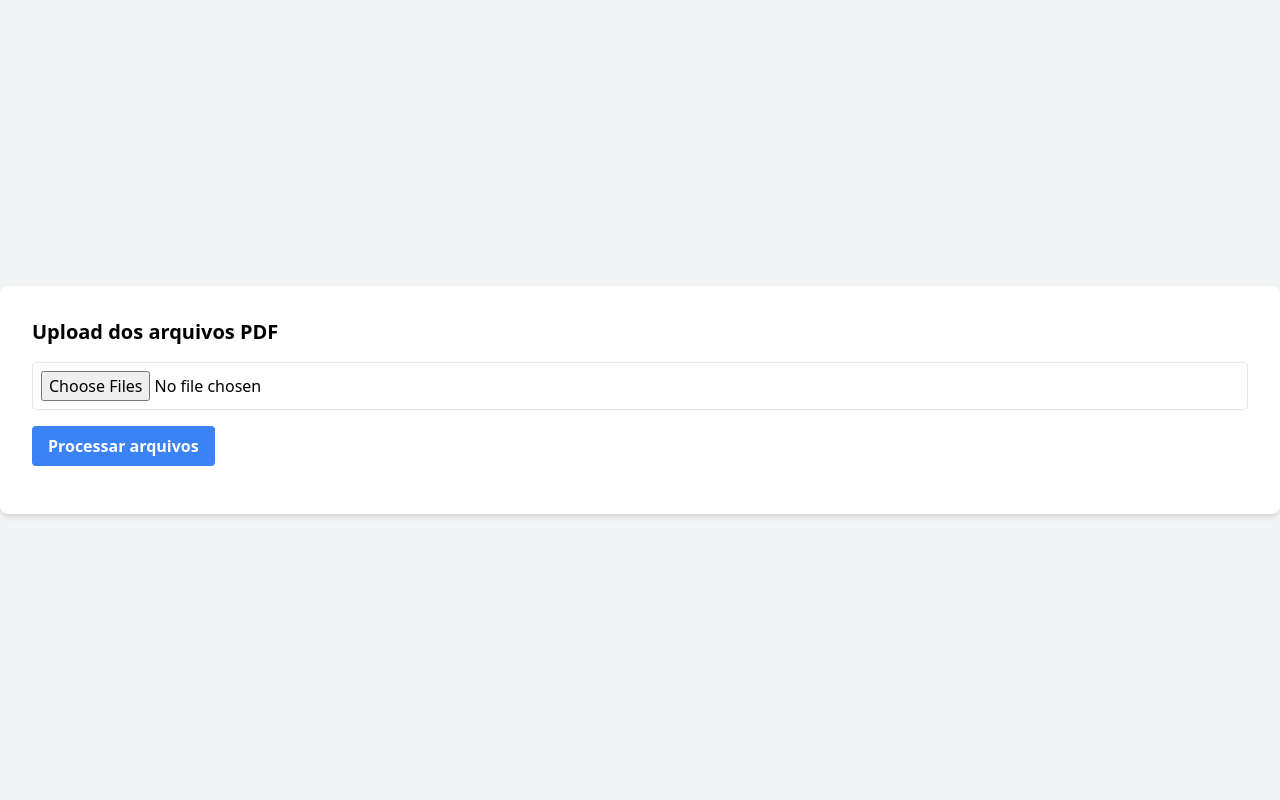
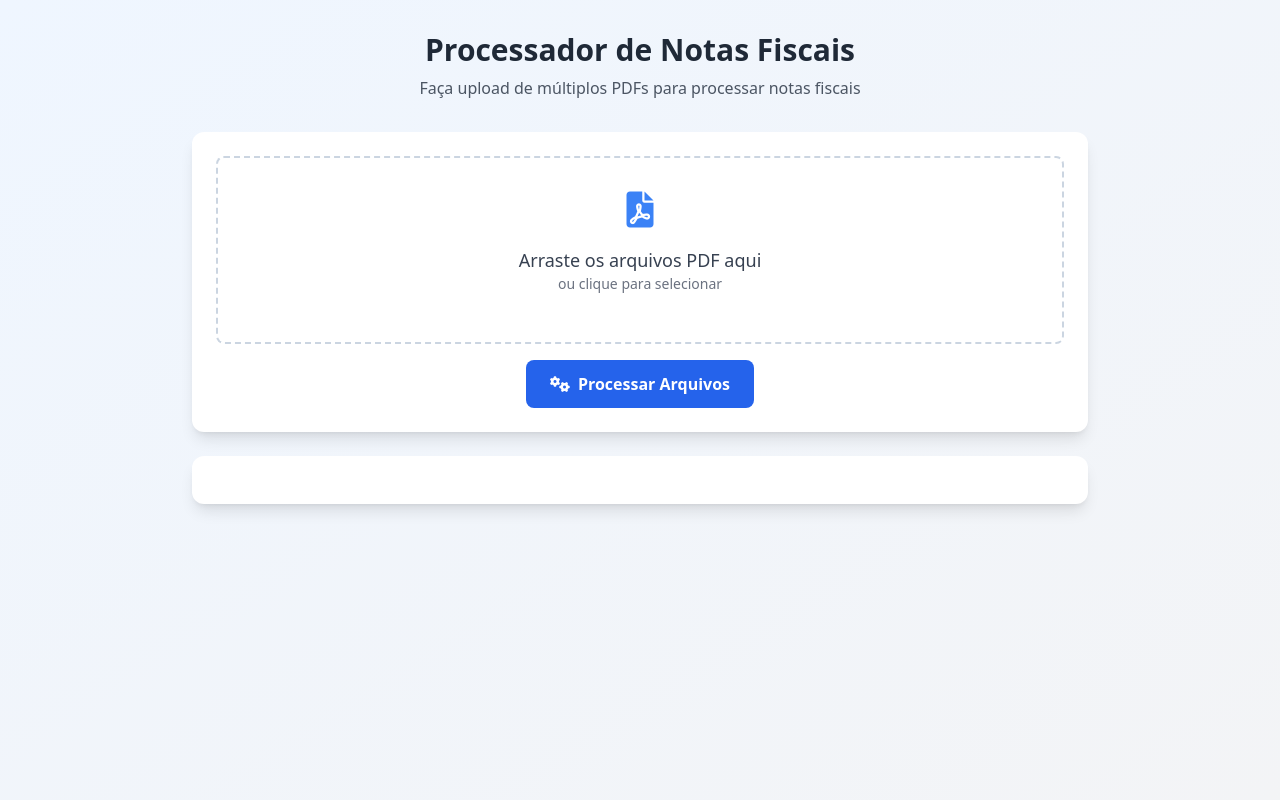
Before and after one commit to arthurbm/cacaushow-notas-app, a Flask app: page / in a window 1280 px wide. Run offline with Flask 3, Linux system fonts and the light colour scheme; some libraries are stand-ins or nearby versions.

Commit message:
feat: Enhance PDF processor UI with drag-and-drop and improved styling

```diff
--- a/api/templates/index.html
+++ b/api/templates/index.html
@@ -3,25 +3,78 @@
   <head>
     <meta charset="UTF-8" />
     <meta name="viewport" content="width=device-width, initial-scale=1.0" />
-    <title>Processador PDF</title>
+    <title>Processador de Notas Fiscais - Cacau Show</title>
     <script src="https://cdn.tailwindcss.com"></script>
     <script src="https://unpkg.com/htmx.org"></script>
+    <link
+      href="https://cdnjs.cloudflare.com/ajax/libs/font-awesome/6.0.0/css/all.min.css"
+      rel="stylesheet"
+    />
     <style>
-      /* Style for the loading indicator */
-      #loading {
-        display: none;
-        position: absolute;
-        top: 50%;
-        left: 50%;
-        transform: translate(-50%, -50%);
-        z-index: 1000;
+      .drop-zone {
+        border: 2px dashed #cbd5e1;
+        transition: all 0.3s ease;
+      }
+      .drop-zone.dragover {
+        border-color: #3b82f6;
+        background-color: #f0f9ff;
+      }
+      .loading-spinner {
+        animation: spin 1s linear infinite;
+      }
+      @keyframes spin {
+        0% {
+          transform: rotate(0deg);
+        }
+        100% {
+          transform: rotate(360deg);
+        }
+      }
+      .fade-in {
+        animation: fadeIn 0.5s ease-in;
+      }
+      @keyframes fadeIn {
+        0% {
+          opacity: 0;
+        }
+        100% {
+          opacity: 1;
+        }
+      }
+      table {
+        border-collapse: separate;
+        border-spacing: 0;
+      }
+      th,
+      td {
+        border: 1px solid #e2e8f0;
+        padding: 12px;
+      }
+      th {
+        background-color: #f8fafc;
+        font-weight: 600;
+      }
+      tr:hover {
+        background-color: #f8fafc;
       }
     </style>
   </head>
-  <body class="bg-gray-100 flex items-center justify-center h-screen">
-    <div class="container mx-auto">
-      <div class="bg-white p-8 rounded-lg shadow-md relative">
-        <h1 class="text-xl font-bold mb-4">Upload dos arquivos PDF</h1>
+  <body class="bg-gradient-to-br from-blue-50 to-gray-100 min-h-screen">
+    <div class="container mx-auto px-4 py-8">
+      <div class="max-w-4xl mx-auto">
+        <!-- Header -->
+        <div class="text-center mb-8">
+          <h1 class="text-3xl font-bold text-gray-800 mb-2">
+            Processador de Notas Fiscais
+          </h1>
+          <p class="text-gray-600">
+            Faça upload de múltiplos PDFs para processar notas fiscais
+          </p>
+        </div>
+
+        <!-- Main Card -->
+        <div class="bg-white rounded-xl shadow-lg p-6 mb-6">
+          <!-- Upload Form -->
           <form
             hx-post="/process-pdf"
             hx-encoding="multipart/form-data"
@@ -29,30 +82,133 @@
             hx-swap="outerHTML"
             hx-indicator="#loading"
           >
+            <!-- File Drop Zone -->
+            <div
+              class="drop-zone rounded-lg p-8 mb-4 text-center cursor-pointer"
+              id="dropZone"
+            >
               <input
                 type="file"
                 name="files"
+                id="fileInput"
                 multiple
-            class="border p-2 rounded w-full mb-4"
+                class="hidden"
+                accept=".pdf"
               />
+              <div class="space-y-4">
+                <i class="fas fa-file-pdf text-4xl text-blue-500"></i>
+                <div>
+                  <p class="text-lg font-medium text-gray-700">
+                    Arraste os arquivos PDF aqui
+                  </p>
+                  <p class="text-sm text-gray-500">ou clique para selecionar</p>
+                </div>
+                <div id="fileList" class="text-left mt-4"></div>
+              </div>
+            </div>
+
+            <!-- Process Button -->
+            <div class="flex justify-center">
               <button
                 type="submit"
-            class="bg-blue-500 hover:bg-blue-700 text-white font-bold py-2 px-4 rounded"
+                class="bg-blue-600 hover:bg-blue-700 text-white font-semibold py-3 px-6 rounded-lg transition duration-300 ease-in-out transform hover:scale-105 flex items-center space-x-2"
+                id="submitButton"
+                disabled
               >
-            Processar arquivos
+                <i class="fas fa-cogs"></i>
+                <span>Processar Arquivos</span>
               </button>
+            </div>
           </form>
-        <div class="loading-indicator" id="loading">Carregando...</div>
 
-        <div class="mt-4 max-h-96 overflow-y-auto">
-          <div id="result"></div>
+          <!-- Loading Indicator -->
+          <div
+            id="loading"
+            class="hidden fixed inset-0 bg-black bg-opacity-50 flex items-center justify-center z-50"
+          >
+            <div class="bg-white p-6 rounded-lg shadow-xl text-center">
+              <div class="loading-spinner text-blue-600 text-4xl mb-4">
+                <i class="fas fa-circle-notch"></i>
+              </div>
+              <p class="text-gray-700">Processando arquivos...</p>
             </div>
           </div>
         </div>
+
+        <!-- Results Section -->
+        <div class="bg-white rounded-xl shadow-lg p-6 fade-in">
+          <div id="result" class="overflow-x-auto"></div>
+        </div>
+      </div>
+    </div>
+
     <script>
+      const dropZone = document.getElementById("dropZone");
+      const fileInput = document.getElementById("fileInput");
+      const fileList = document.getElementById("fileList");
+      const submitButton = document.getElementById("submitButton");
+
+      // Handle drag and drop events
+      ["dragenter", "dragover", "dragleave", "drop"].forEach((eventName) => {
+        dropZone.addEventListener(eventName, preventDefaults, false);
+      });
+
+      function preventDefaults(e) {
+        e.preventDefault();
+        e.stopPropagation();
+      }
+
+      ["dragenter", "dragover"].forEach((eventName) => {
+        dropZone.addEventListener(eventName, highlight, false);
+      });
+
+      ["dragleave", "drop"].forEach((eventName) => {
+        dropZone.addEventListener(eventName, unhighlight, false);
+      });
+
+      function highlight(e) {
+        dropZone.classList.add("dragover");
+      }
+
+      function unhighlight(e) {
+        dropZone.classList.remove("dragover");
+      }
+
+      dropZone.addEventListener("drop", handleDrop, false);
+      dropZone.addEventListener("click", () => fileInput.click());
+      fileInput.addEventListener("change", handleFiles);
+
+      function handleDrop(e) {
+        const dt = e.dataTransfer;
+        const files = dt.files;
+        handleFiles({ target: { files: files } });
+      }
+
+      function handleFiles(e) {
+        const files = [...e.target.files];
+        updateFileList(files);
+        fileInput.files = e.target.files;
+        submitButton.disabled = files.length === 0;
+      }
+
+      function updateFileList(files) {
+        fileList.innerHTML = files
+          .map(
+            (file) => `
+            <div class="flex items-center space-x-2 text-sm text-gray-600 py-1">
+              <i class="fas fa-file-pdf text-blue-500"></i>
+              <span>${file.name}</span>
+            </div>
+          `
+          )
+          .join("");
+      }
+
+      // HTMX event handlers
       document.body.addEventListener("htmx:beforeRequest", function () {
-        document.getElementById("loading").style.display = "block";
+        document.getElementById("loading").style.display = "flex";
       });
+
       document.body.addEventListener("htmx:afterRequest", function () {
         document.getElementById("loading").style.display = "none";
       });
```
Lines whose indentation alone changed are shown as unchanged.
